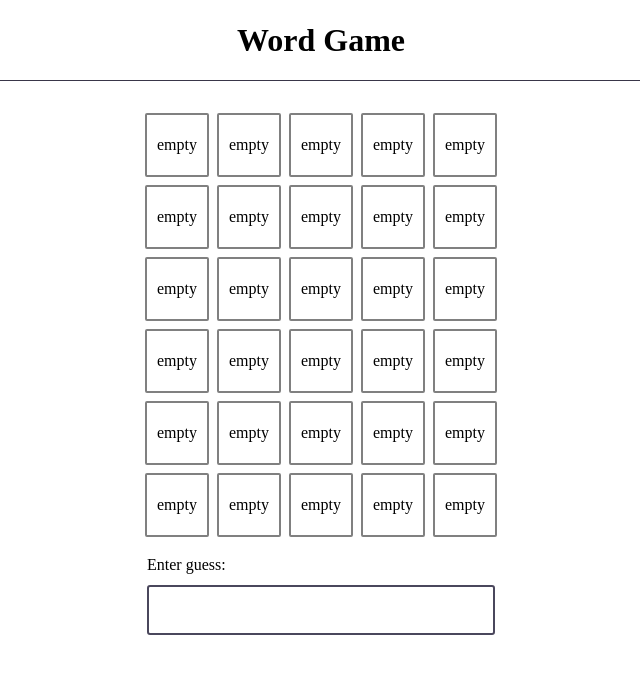
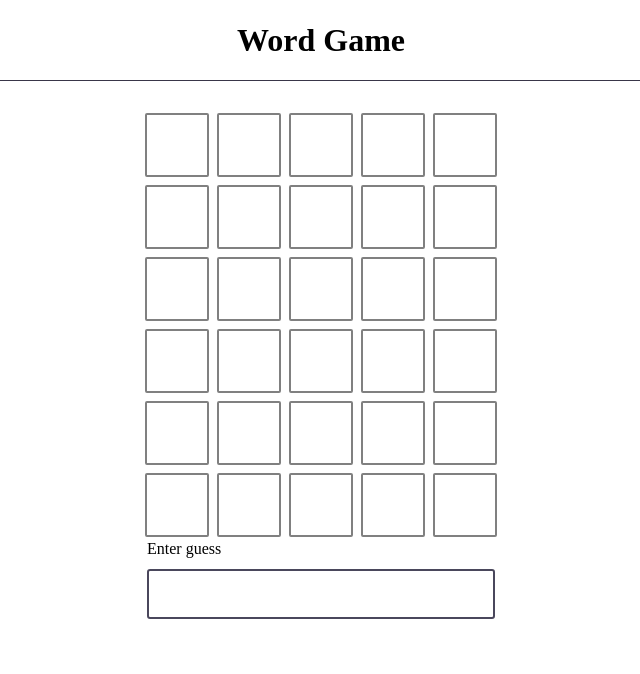
Before and after one commit to paulichdom/project-wordle, a React (Vite) app: page / in a window 1280 px wide. Shown: the top 674 px of the page, without its empty margins (319-959 px from the left). Built offline with nearby package versions, Linux system fonts and the light colour scheme.

Commit message:
add i18n, optimize input

```diff
--- a/src/components/App/App.tsx
+++ b/src/components/App/App.tsx
@@ -1,10 +1,16 @@
 import { PageLayout } from '../PageLayout';
 import { Game } from '../Game';
+import Input from '../Input';
+import { range } from '../../utils';
+import { useState } from 'react';
 
 export const App = () => {
+  const [guesses, setGuesses] = useState<string[]>(range(6).map(() => ''));
+
   return (
       <PageLayout>
-        <Game />
+        <Game guesses={guesses} />
+        <Input setGuesses={setGuesses} />
       </PageLayout>
   );
 };
--- a/src/components/Game/Game.tsx
+++ b/src/components/Game/Game.tsx
@@ -1,22 +1,18 @@
-import { useState } from 'react';
-import Input from '../Input';
-import { range } from '../../utils';
 import Guess from '../Guess';
 import styles from './Game.module.css';
 
 // TODO: make this a component rerender when guesses change
-export const Game = () => {
-  const [guesses, setGuesses] = useState<string[]>(range(6).map(() => ''));
-  console.log({ guesses });
+export const Game: React.FC<{guesses: string[]}> = ({guesses}) => {
+  console.log({guesses})
 
   return (
     <div className={styles.wrapper}>
-      <div className={styles.guessesContainer}>
+      <div key={guesses.length} className={styles.guessesContainer}>
         {guesses.map((guess, index) => (
           <Guess key={index} guess={guess} />
         ))}
       </div>
-      <Input setGuesses={setGuesses} />
+
     </div>
   );
 };
--- a/src/components/Guess/Guess.tsx
+++ b/src/components/Guess/Guess.tsx
@@ -2,18 +2,12 @@ import { range } from '../../utils';
 import styles from './Guess.module.css';
 
 export default function Guess({ guess }: { guess: string }) {
-  console.log({
-    guess,
-    guessLength: guess.split('').length,
-    guessArray: guess.split(''),
-  });
-  // const guess = 'hello';
   return (
     <>
       {guess.split('').length < 1 &&
         range(5).map((_, index) => (
           <span key={index} className={styles.cell}>
-            {'empty'}
+            {guess}
           </span>
         ))}
       {guess &&
--- a/src/components/Input/Input.tsx
+++ b/src/components/Input/Input.tsx
@@ -1,5 +1,6 @@
 import React, { FormEvent, useState } from 'react';
 import styles from './Input.module.css';
+import { i18n } from '../../i18n';
 
 export type InputProps = {
   setGuesses: React.Dispatch<React.SetStateAction<string[]>>;
@@ -8,46 +9,41 @@ export type InputProps = {
 function Input({ setGuesses }: InputProps) {
   const [userGuess, setUserGuess] = useState<string>('');
 
-  const handleSubmitAction = (event: FormEvent<HTMLFormElement>) => {
+  const handleFormSubmit = (event: FormEvent<HTMLFormElement>) => {
     event.preventDefault();
     setGuesses((prevValue) => {
-      console.log({ prevValue });
-      if (prevValue.every(e => e !== '')) return prevValue;
+      if (prevValue.every((e) => e !== '')) return prevValue;
 
-      prevValue[prevValue.findIndex(e => e === '')] = userGuess;
+      prevValue[prevValue.findIndex((e) => e === '')] = userGuess;
 
       return prevValue;
     });
     setUserGuess('');
-    console.log({ userGuess });
+  };
+
+  const minLengthPattern = 'w{5}';
+
+  const convertToUpperCase = (event: React.ChangeEvent<HTMLInputElement>) => {
+    setUserGuess(event.target.value.toUpperCase());
   };
 
   return (
-    <form
-      className={styles.guessInputForm}
-      onSubmit={(event) => handleSubmitAction(event)}
-    >
+    <form className={styles.guessInputForm} onSubmit={handleFormSubmit}>
       <label htmlFor="guess-input" className={styles.guessLabel}>
-        Enter guess:
+        {i18n.game.input_label}
       </label>
       <div className={styles.inputRow}>
         <input
           className={styles.inputField}
           id="guess-input"
           type="text"
-          title="Enter 5 letter word"
-          placeholder=""
-          pattern="\w{5}"
+          title={i18n.game.input_title}
+          pattern={minLengthPattern}
           maxLength={5}
           required
           value={userGuess}
-          onChange={(event) => {
-            const nextValue = event.target.value;
-            const upperCasedInput = nextValue.toUpperCase();
-            setUserGuess(upperCasedInput);
-          }}
+          onChange={convertToUpperCase}
         />
-        {/* <span id="validity"></span> */}
       </div>
     </form>
   );
--- /dev/null
+++ b/src/i18n.ts
@@ -0,0 +1,7 @@
+export const i18n = {
+  game: {
+    title: 'Word Game',
+    input_label: 'Enter guess',
+    input_title: 'Enter 5 letter word'
+  },
+};
```
